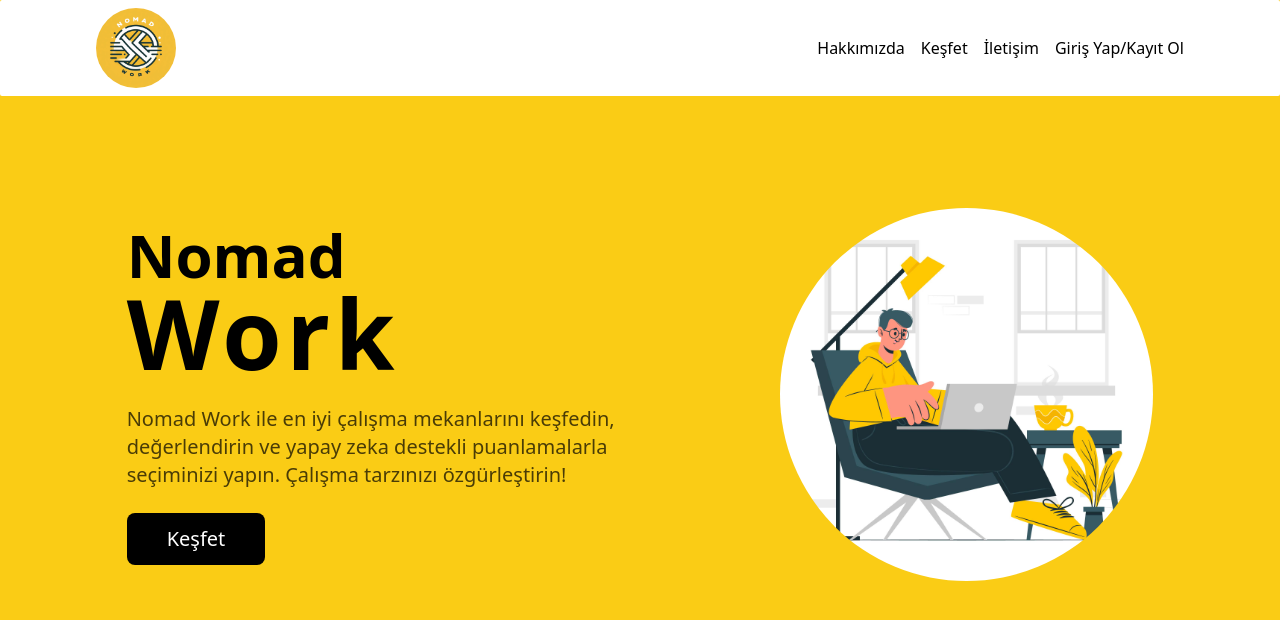
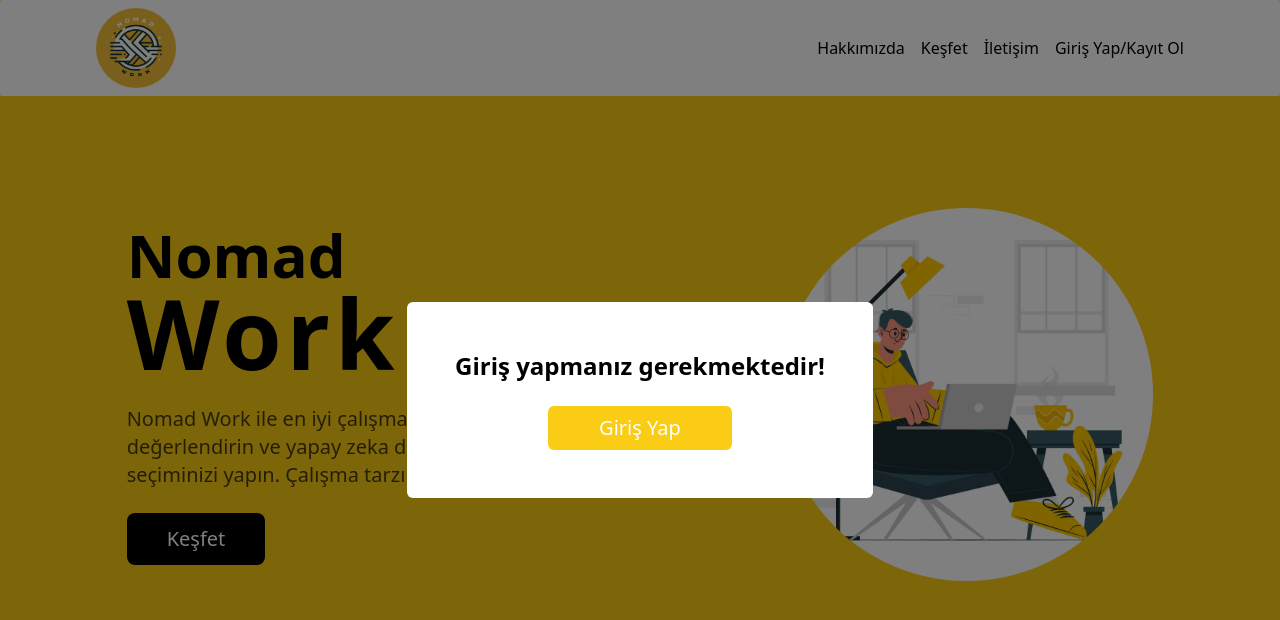
Before and after one commit to muhammed-gumus/nomad-work, a Next.js app in the folder nomad-work/: page / in a window 1280 px wide. Shown: the top 620 px of the page. Built offline with nearby package versions, Linux system fonts and the light colour scheme.

Commit message:
last updated

```diff
--- a/nomad-work/app/login/page.tsx
+++ b/nomad-work/app/login/page.tsx
@@ -17,6 +17,10 @@
   const router = useRouter();
   const [localUserName, setLocalUserName] = useLocalStorage("username", null);
   const [localToken, setLocalToken] = useLocalStorage("jwtToken", null);
+  const [isModalConfirmed, setIsModalConfirmed] = useLocalStorage(
+    "isModalConfirmed",
+    true
+  );
 
   useEffect(() => {
     // Sayfa yüklendiğinde, eğer kullanıcı daha önce giriş yapmışsa otomatik olarak ana sayfaya yönlendir
@@ -103,8 +107,14 @@
     localStorage.removeItem("jwtToken");
     localStorage.removeItem("username");
 
+    // localStorage'daki isModalConfirmed değişkenini false olarak güncelle
+    setIsModalConfirmed(false);
+
     // İstediğiniz yönlendirmeyi yapabilirsiniz
     router.push("/login", { scroll: false });
+
+    // Sayfa yönlendikten sonra eğer sayfayı refresh etmek istiyorsanız
+    window.location.reload();
   };
 
   // Eğer kullanıcı zaten oturum açık değilse giriş formunu göster
@@ -169,14 +179,19 @@
 
   // Eğer kullanıcı zaten oturum açık ise çıkış yap butonunu göster
   return (
-    <div className="flex flex-col items-center justify-center py-4">
-      <p className="">Tekrar bekleriz. Bizi unutma {user}</p>
-      <button
-        onClick={handleLogout}
-        className="w-1/6 bg-white text-black p-2 rounded-md hover:text-yellow-500"
-      >
-        Çıkış Yap
-      </button>
+    <div className="flex flex-col items-center justify-center py-4 mt-8">
+      <div className="flex flex-col px-8 py-6 items-center justify-center mt-8 bg-white bg-opacity-50 gap-4 rounded-lg w-2/5">
+        <p className="text-xl">
+          Bizi unutma <span className="font-bold italic">{user}</span>. Tekrar
+          görüşmek üzere...{" "}
+        </p>
+        <button
+          onClick={handleLogout}
+          className="w-1/2 bg-white text-black px-4 py-2 rounded-md hover:text-yellow-500"
+        >
+          Çıkış Yap
+        </button>
+      </div>
     </div>
   );
 };
--- a/nomad-work/app/page.tsx
+++ b/nomad-work/app/page.tsx
@@ -1,13 +1,48 @@
+"use client";
+import React, { useEffect, useState } from "react";
 import Banner from "@/components/Banner";
 import Navbar from "@/components/Navbar";
-import Image from "next/image";
-import Link from "next/link";
-
+import AuthModal from "@/components/AuthModal";
+import AuthRequiredModal from "@/components/AuthRequiredModal.tsx";
 
 export default function Home() {
+  const [isAuthenticated, setIsAuthenticated] = useState(false);
+  const [isAuthModalOpen, setIsAuthModalOpen] = useState(false);
+  const [isAuthRequiredModalOpen, setIsAuthRequiredModalOpen] = useState(false);
+
+  useEffect(() => {
+    // localStorage'dan jwtToken ve username kontrolü yap
+    const jwtToken = localStorage.getItem("jwtToken");
+    const username = localStorage.getItem("username");
+
+    if (jwtToken && username) {
+      setIsAuthenticated(true);
+      setIsAuthModalOpen(true);
+    } else {
+      setIsAuthRequiredModalOpen(true);
+    }
+  }, []); // Boş dependency array, useEffect'in sadece bir kez çalışmasını sağlar
+
+  const handleAuthModalClose = () => {
+    setIsAuthModalOpen(false);
+  };
+
+  const handleAuthRequiredModalClose = () => {
+    setIsAuthRequiredModalOpen(false);
+  };
+
   return (
     <main className="flex flex-col items-center justify-between py-4">
-      <Banner/>
+      <Banner />
+      {isAuthenticated && (
+        <AuthModal isOpen={isAuthModalOpen} onClose={handleAuthModalClose} />
+      )}
+      {!isAuthenticated && (
+        <AuthRequiredModal
+          isOpen={isAuthRequiredModalOpen}
+          onClose={handleAuthRequiredModalClose}
+        />
+      )}
     </main>
   );
 }
--- /dev/null
+++ b/nomad-work/components/AuthModal/index.tsx
@@ -0,0 +1,44 @@
+"use client";
+
+import React, { useState, useEffect } from 'react';
+
+interface AuthModalProps {
+  isOpen: boolean;
+  onClose: () => void;
+}
+
+const AuthModal: React.FC<AuthModalProps> = ({ isOpen, onClose }) => {
+  const [isConfirmed, setIsConfirmed] = useState(false);
+
+  useEffect(() => {
+    // localStorage'dan kontrol et
+    const isModalConfirmed = localStorage.getItem('isModalConfirmed');
+    if (isModalConfirmed === 'true') {
+      setIsConfirmed(true);
+    }
+  }, []);
+
+  const handleRefresh = () => {
+    setIsConfirmed(true);
+    localStorage.setItem('isModalConfirmed', 'true');
+    window.location.reload();
+  };
+
+  return (
+    <div className={`fixed inset-0 flex items-center justify-center ${isOpen && !isConfirmed ? '' : 'hidden'}`}>
+      <div className="fixed inset-0 bg-black opacity-50"></div>
+      <div className="bg-white p-12 flex flex-col items-center  rounded-md z-10">
+        <p className="text-black text-2xl font-semibold mb-2">Hoşgeldin!</p>
+        <p className="text-black text-2xl font-semibold mb-4">Nomad Work ile keşfetmeye başla...</p>
+        <button
+          onClick={handleRefresh}
+          className="bg-yellow-400 text-xl w-1/2 text-white mt-2 py-2 px-4 rounded-md hover:bg-yellow-500 focus:outline-none focus:ring focus:border-yellow-300"
+        >
+          Keşfet
+        </button>
+      </div>
+    </div>
+  );
+};
+
+export default AuthModal;
--- /dev/null
+++ b/nomad-work/components/AuthRequiredModal.tsx/index.tsx
@@ -0,0 +1,42 @@
+"use client";
+import React from "react";
+import { useRouter } from "next/navigation";
+
+interface AuthRequiredModalProps {
+  isOpen: boolean;
+  onClose: () => void;
+}
+
+const AuthRequiredModal: React.FC<AuthRequiredModalProps> = ({
+  isOpen,
+  onClose,
+}) => {
+  const router = useRouter();
+
+  const handleRedirect = () => {
+    router.push("/login"); // Kullanıcıyı login sayfasına yönlendir
+  };
+
+  return (
+    <div
+      className={`fixed inset-0 flex items-center justify-center ${
+        isOpen ? "" : "hidden"
+      }`}
+    >
+      <div className="fixed inset-0 bg-black opacity-50"></div>
+      <div className="bg-white p-12 flex flex-col items-center rounded-md z-10">
+        <p className="text-black text-2xl font-semibold mb-4">
+          Giriş yapmanız gerekmektedir!
+        </p>
+        <button
+          onClick={handleRedirect}
+          className="bg-yellow-400 text-xl w-1/2 text-white mt-2 py-2 px-4 rounded-md hover:bg-yellow-500 focus:outline-none focus:ring focus:border-yellow-300"
+        >
+          Giriş Yap
+        </button>
+      </div>
+    </div>
+  );
+};
+
+export default AuthRequiredModal;
--- a/nomad-work/components/Navbar/index.tsx
+++ b/nomad-work/components/Navbar/index.tsx
@@ -75,7 +75,7 @@
           >
             x
           </button>
-          <ul className="flex gap-4">
+          <ul className="flex gap-2">
             <MenuItem href="/About" text="Hakkımızda" />
             <MenuItem href="/discover" text="Keşfet" />
             <MenuItem href="/Contact" text="İletişim" />
@@ -85,23 +85,23 @@
       )}
 
       {/* Menü Öğeleri (Büyük Ekranlar İçin) */}
-      <div className="hidden md:flex space-x-8 list-none">
+      <div className="hidden md:flex space-x-4 list-none items-center">
         {loggedInUsername ? (
           // Kullanıcı giriş yaptıysa, kullanıcının adını göster
-          <div className="flex items-center">
+          <>
             <MenuItem href="/About" text="Hakkımızda" />
             <MenuItem href="/discover" text="Keşfet" />
             <MenuItem href="/Contact" text="İletişim" />
-            <span className="mr-2 cursor-pointer">{loggedInUsername}</span>
-          </div>
+            <MenuItem href="/login" text="Çıkış Yap" />
+          </>
         ) : (
           // Kullanıcı giriş yapmadıysa login/register linklerini göster
-          <div className="flex space-x-4">
+          <>
             <MenuItem href="/About" text="Hakkımızda" />
             <MenuItem href="/discover" text="Keşfet" />
             <MenuItem href="/Contact" text="İletişim" />
             <MenuItem href="/register" text="Giriş Yap/Kayıt Ol" />
-          </div>
+          </>
         )}
       </div>
     </nav>
```
